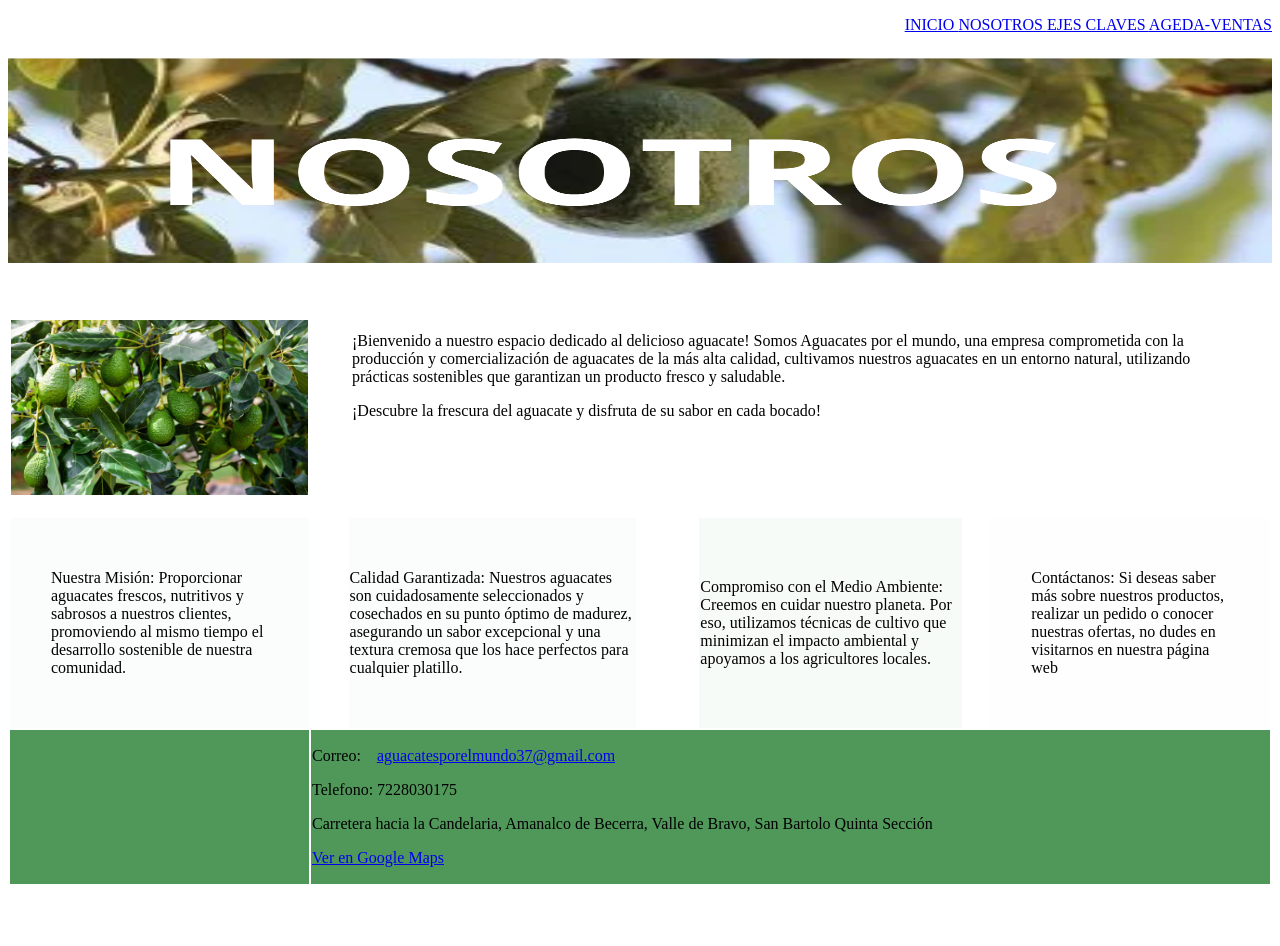
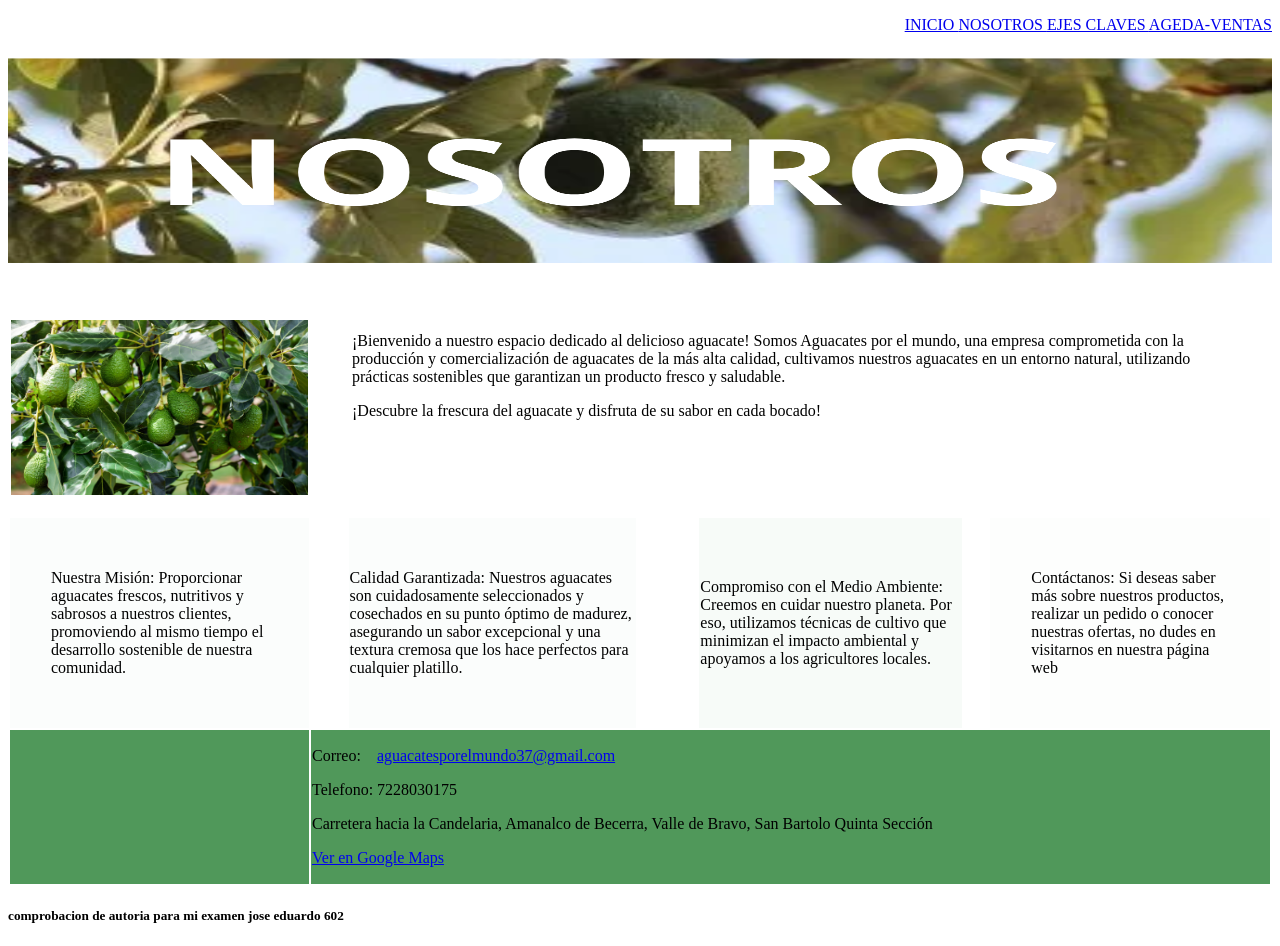
Before and after one commit to lalogt769/Aguacatesporelmundo-, a plain HTML site: page Untitled-2.html in a window 1280 px wide. Before the commit the page ends 894 px from the top, so only its background shows below. Drawn offline with Linux system fonts and the light colour scheme.

Commit message:
Update Untitled-2.html

```diff
--- a/Untitled-2.html
+++ b/Untitled-2.html
@@ -54,5 +54,6 @@ body,td,th {
     </tr>
   </tbody>
 </table>
+	<h5> comprobacion de autoria para mi examen jose eduardo 602</h5>
 </body>
 </html>
```
